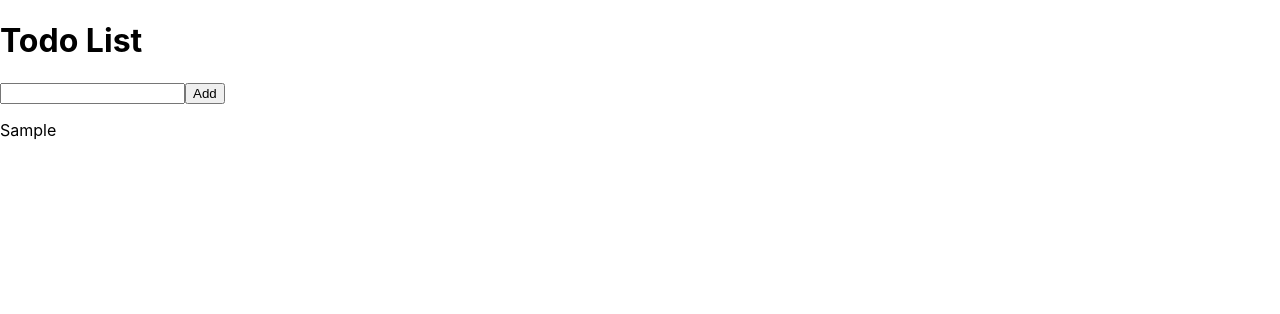
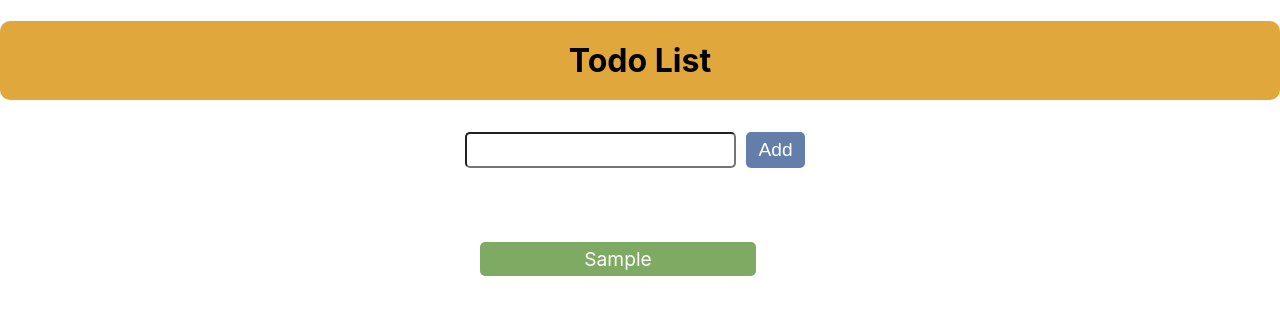
Before and after one commit to bencot234/todos, a React (Create React App) app: page / in a window 1280 px wide. Both pictures are taken after typing "Sample" into the empty fields and a click on the button "Add". Shown: the top 314 px of the page. Built offline with nearby package versions, Linux system fonts and the light colour scheme; the HTML template or start-up script is replaced by a standard one.

Commit message:
add some rudimentary styling

```diff
--- a/src/App.css
+++ b/src/App.css
@@ -36,3 +36,46 @@
     transform: rotate(360deg);
   }
 }
+
+.title-container {
+  text-align: center;
+  border-radius: 10px;
+  background-color: #e0a73d;
+}
+
+.title {
+  padding: 20px;
+  font-weight: bold;
+}
+
+input, button, .list-item {
+  padding: 5px 10px;
+  border-radius: 5px;
+  font-size: larger;
+}
+
+button {
+  background-color: #637eaa;
+  color: white;
+  border-color: transparent;
+  text-transform: capitalize;
+  cursor: pointer;
+  margin: 10px;
+}
+
+form {
+  text-align:center;
+}
+
+.list-item {
+  text-align: center;
+  width: 16rem;
+  background-color: #7eaa63;
+  color: white;
+}
+
+.list-container {
+  margin: auto;
+  margin-top: 4rem;
+  width: 20rem;
+}
--- a/src/App.js
+++ b/src/App.js
@@ -15,14 +15,19 @@ function App() {
 
 	return (
 		<>
-			<h1>Todo List</h1>
+			<div className='title-container'>
+				<h1 className='title'>Todo List</h1>
+			</div>
 			<form onSubmit={handleSubmit}>
+				<div className="input-container">
 					<input
 						type="text"
 						value={listItem}
 						onChange={(e) => setListItem(e.target.value)}
 					/>
 					<button type="submit">Add</button>
+
+				</div>
 			</form>
 			<List list={list}/>
 		</>
--- a/src/List.js
+++ b/src/List.js
@@ -1,10 +1,10 @@
 const List = ({list}) => {
-    return <>
+    return <div className="list-container">
         {list.map((item) => {
             const {name, id} = item;
-            return <p key={id}>{name}</p>
+            return <p className='list-item' key={id}>{name}</p>
         })}
-    </>
+    </div>
 }
 
 export default List;
```
Lines whose indentation alone changed are shown as unchanged.
